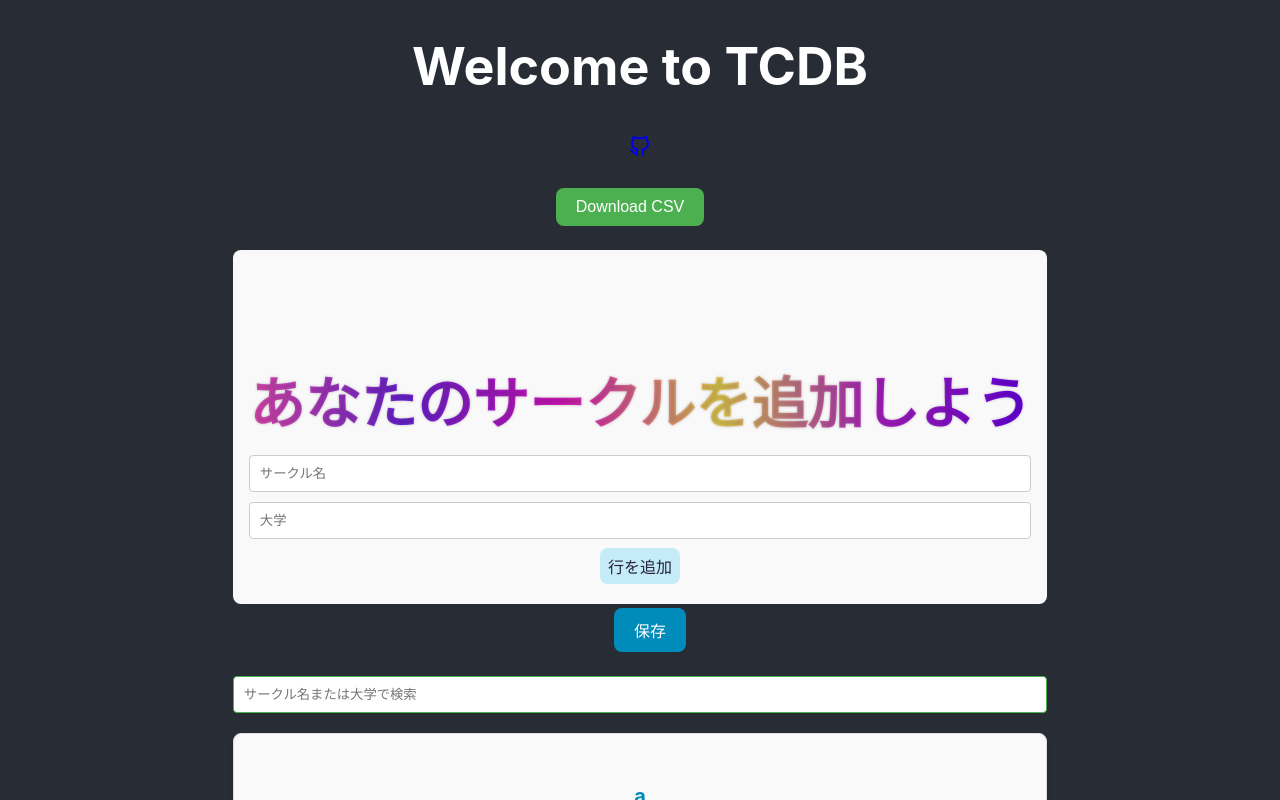
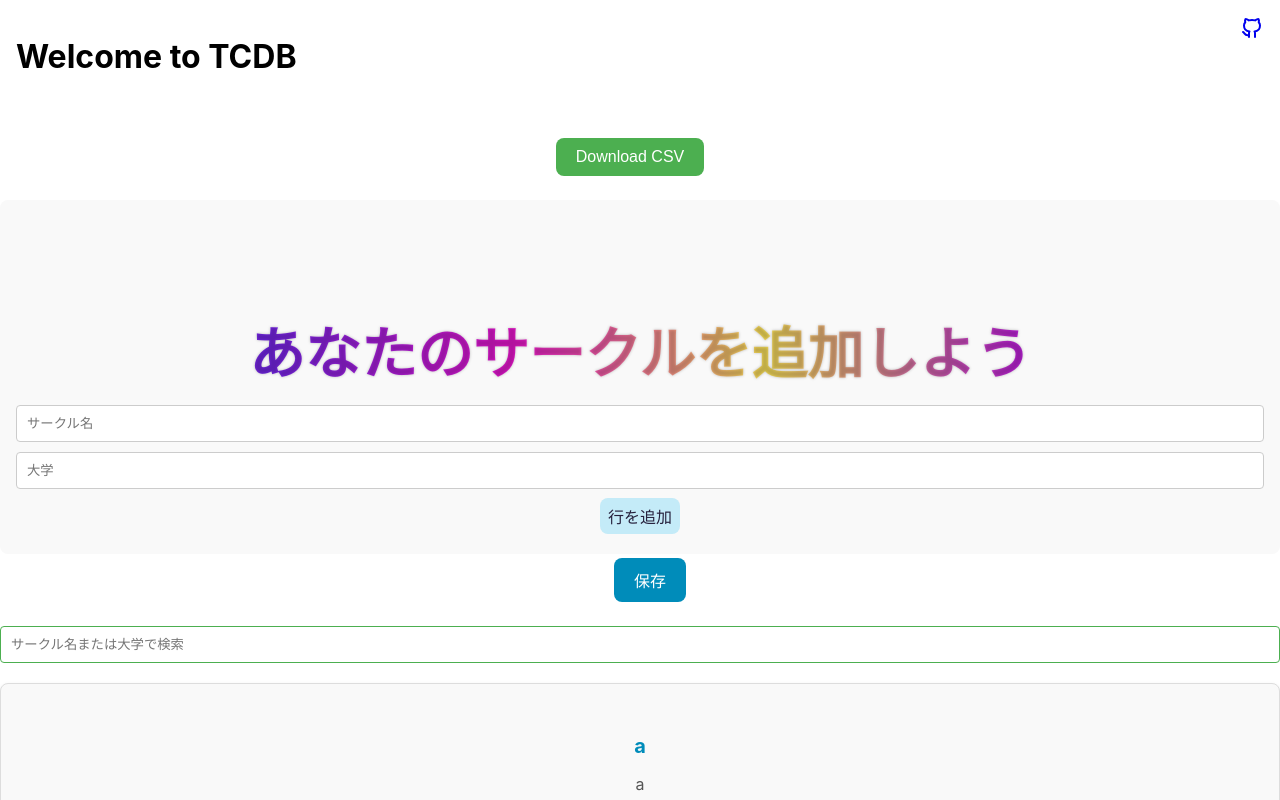
Before and after one commit to RobotClub-RyukyuUniv/TCDB, a React (Create React App) app: page / in a window 1280 px wide. Shown: the top 800 px of the page. Built offline with nearby package versions, Linux system fonts and the light colour scheme.

Commit message:
update css

```diff
--- a/src/App.css
+++ b/src/App.css
@@ -12,17 +12,17 @@
     animation: App-logo-spin infinite 20s linear;
   }
 }
+/* コメント */
 
 .App-header {
-  background-color: #282c34;
-  min-height: 100vh;
+  min-height: 10vh;
   display: flex;
-  flex-direction: column;
-  align-items: center;
-  justify-content: center;
-  font-size: calc(10px + 2vmin);
-  color: white;
+  color: #000000;
+  justify-content: space-between;
+  padding: 1rem;
 }
+
+
 
 .App-link {
   color: #61dafb;
--- a/src/App.js
+++ b/src/App.js
@@ -25,15 +25,18 @@
   return (
     <div className="App">
       <header className="App-header">
-        <h1>Welcome to TCDB</h1>
-        <a href="https://github.com/RobotClub-RyukyuUniv/TCDB"> <svg  xmlns="http://www.w3.org/2000/svg"  width="24"  height="24"  viewBox="0 0 24 24"  fill="none"  stroke="currentColor"  stroke-width="2"  stroke-linecap="round"  stroke-linejoin="round"  class="icon icon-tabler icons-tabler-outline icon-tabler-brand-github"><path stroke="none" d="M0 0h24v24H0z" fill="none"/><path d="M9 19c-4.3 1.4 -4.3 -2.5 -6 -3m12 5v-3.5c0 -1 .1 -1.4 -.5 -2c2.8 -.3 5.5 -1.4 5.5 -6a4.6 4.6 0 0 0 -1.3 -3.2a4.2 4.2 0 0 0 -.1 -3.2s-1.1 -.3 -3.5 1.3a12.3 12.3 0 0 0 -6.2 0c-2.4 -1.6 -3.5 -1.3 -3.5 -1.3a4.2 4.2 0 0 0 -.1 3.2a4.6 4.6 0 0 0 -1.3 3.2c0 4.6 2.7 5.7 5.5 6c-.6 .6 -.6 1.2 -.5 2v3.5" /></svg> </a>
+        <h1 className='page-title'>Welcome to TCDB</h1>
+        <a href="https://github.com/RobotClub-RyukyuUniv/TCDB" className='github-link'> <svg  xmlns="http://www.w3.org/2000/svg"  width="24"  height="24"  viewBox="0 0 24 24"  fill="none"  stroke="currentColor"  stroke-width="2"  stroke-linecap="round"  stroke-linejoin="round"  class="icon icon-tabler icons-tabler-outline icon-tabler-brand-github"><path stroke="none" d="M0 0h24v24H0z" fill="none"/><path d="M9 19c-4.3 1.4 -4.3 -2.5 -6 -3m12 5v-3.5c0 -1 .1 -1.4 -.5 -2c2.8 -.3 5.5 -1.4 5.5 -6a4.6 4.6 0 0 0 -1.3 -3.2a4.2 4.2 0 0 0 -.1 -3.2s-1.1 -.3 -3.5 1.3a12.3 12.3 0 0 0 -6.2 0c-2.4 -1.6 -3.5 -1.3 -3.5 -1.3a4.2 4.2 0 0 0 -.1 3.2a4.6 4.6 0 0 0 -1.3 3.2c0 4.6 2.7 5.7 5.5 6c-.6 .6 -.6 1.2 -.5 2v3.5" /></svg> </a>
+      </header>
+
+      <body>
         <div className="container">
           <LoadCSV setCsvData={setCsvData} />
           <DownloadButton csvData={csvData} />
           <AddAndSave csvData={csvData} setCsvData={setCsvData} editIndex={editIndex} setEditIndex={setEditIndex} />
           <DisplayCSV csvData={csvData} handleEdit={handleEdit} handleDelete={handleDelete} />
         </div>
-      </header>
+      </body>
     </div>
   );
 };
```
